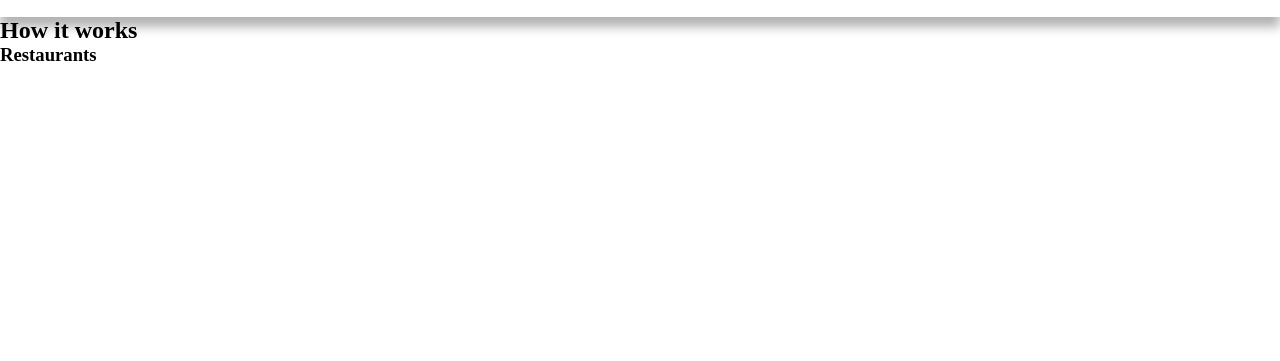
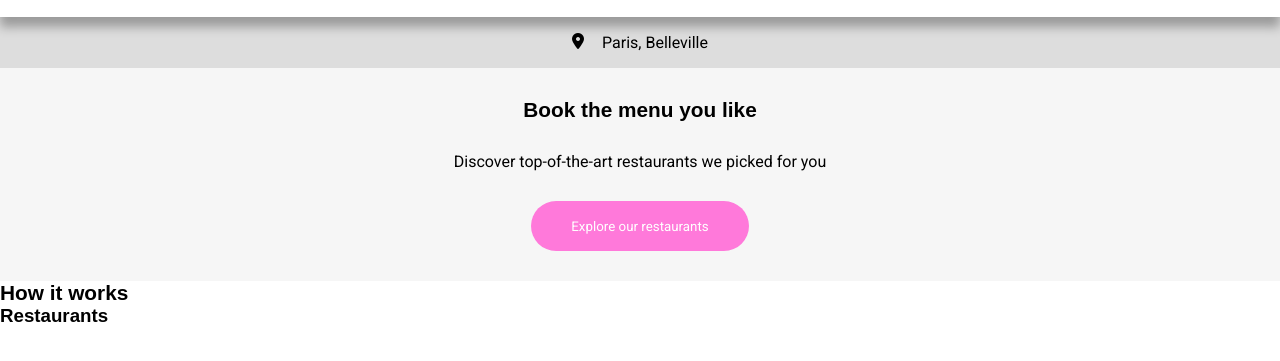
Before and after one commit to MikDream/MikaelTrevidic_3_14092020, a website: page index.html in a window 1280 px wide. Shown: the part 57-418 px from the top of the page. Drawn offline with Linux system fonts and the light colour scheme; a web font is replaced by a local one.

Commit message:
Page d'accueil : header ok// localisation ok//

```diff
--- a/index.html
+++ b/index.html
@@ -6,6 +6,7 @@
     <title>ohmyfood</title>
     <meta name="description" content="OhMyFood">
     <link href="https://fonts.googleapis.com/css2?family=Roboto&family=Shrikhand&display=swap" rel="stylesheet">
+    <script src="https://kit.fontawesome.com/27350ed8ab.js" crossorigin="anonymous"></script>
     <link rel="stylesheet" href="./public/css/style.css">
 </head>
 <body>
@@ -15,10 +16,12 @@
         </header>
         <section class="localisation">
             <div class="localisation__actual">
-
+                <i class="fas fa-map-marker-alt"></i><p>Paris, Belleville</p>
             </div>
             <div class="localisation__selection">
-
+                <h2>Book the menu you like</h2>
+                <p>Discover top-of-the-art restaurants we picked for you</p>
+                <button class="btn--pink">Explore our restaurants</button>
             </div>
         </section>
         <section class="how-it-works">
--- a/sass/base/_base.scss
+++ b/sass/base/_base.scss
@@ -1,7 +1,14 @@
 *{
     margin: 0;
     padding: 0;
+    font-family: $text-font-family;
 }
 .main-block{
     width: 100%;
 }
+h1,h2,h3,h4,h5,h6{
+    font-family: $title-font-family;
+}
+h2{
+    font-size: 1.3em;
+}
--- /dev/null
+++ b/sass/components/_buttons.scss
@@ -0,0 +1,8 @@
+.btn--pink{
+    width: 218px;
+    height: 50px;
+    border: none;
+    color: white;
+    border-radius: 50px;
+    background-color: $color-secondary;
+}
--- a/sass/layout/_header.scss
+++ b/sass/layout/_header.scss
@@ -2,4 +2,5 @@
     @include flex-center;
     padding: 20px 0;
     box-shadow: $block-shadow;
+    position: relative;
 }
--- a/sass/main.scss
+++ b/sass/main.scss
@@ -4,3 +4,7 @@
 @import 'base/base';
 
 @import 'layout/header';
+
+@import 'components/buttons';
+
+@import 'pages/home';
--- /dev/null
+++ b/sass/pages/_home.scss
@@ -0,0 +1,21 @@
+.localisation{
+    &__actual{
+        @include flex-center;
+        padding: 16px 0;
+        background-color: darken($grey-background, 10%);
+        & p{
+            margin-left: 18px;
+        }
+    }
+    &__selection{
+        @include flex-center;
+        flex-direction: column;
+        align-items: center;
+        text-align: center;
+        background-color: $grey-background;
+        padding: 30px;
+        & p{
+            margin: 30px auto;
+        }
+    }
+}
--- a/sass/utils/_variables.scss
+++ b/sass/utils/_variables.scss
@@ -1,11 +1,12 @@
 $color-primary: #9356DC;
 $color-secondary: #FF79DA;
 $color-tertiary: #99E2D0;
+$grey-background: #f6f6f6;
 
 $title-font-family: 'Shrikhand', sans-serif;
-$text-font-family: 'Robot', sans-serif;
+$text-font-family: 'Roboto', sans-serif;
 
-$block-shadow: 0px 10px 10px 0px rgba(0,0,0,0.3);
+$block-shadow: 0px 10px 10px 0px rgba(0, 0, 0, 0.3);
 
 $breakpoints: (
     small: 320px,
```
Also changed, not shown: public/css/style.css, 1 other file.
